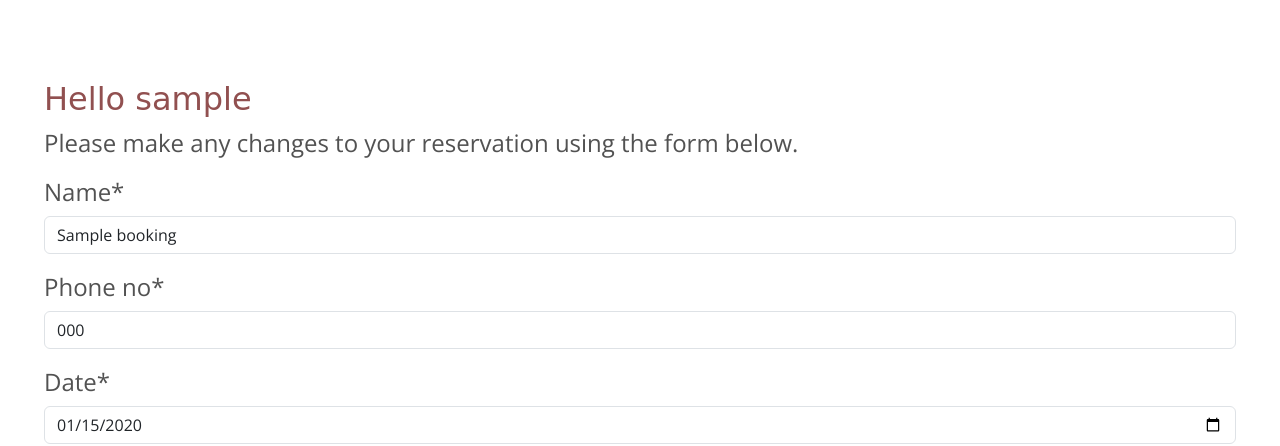
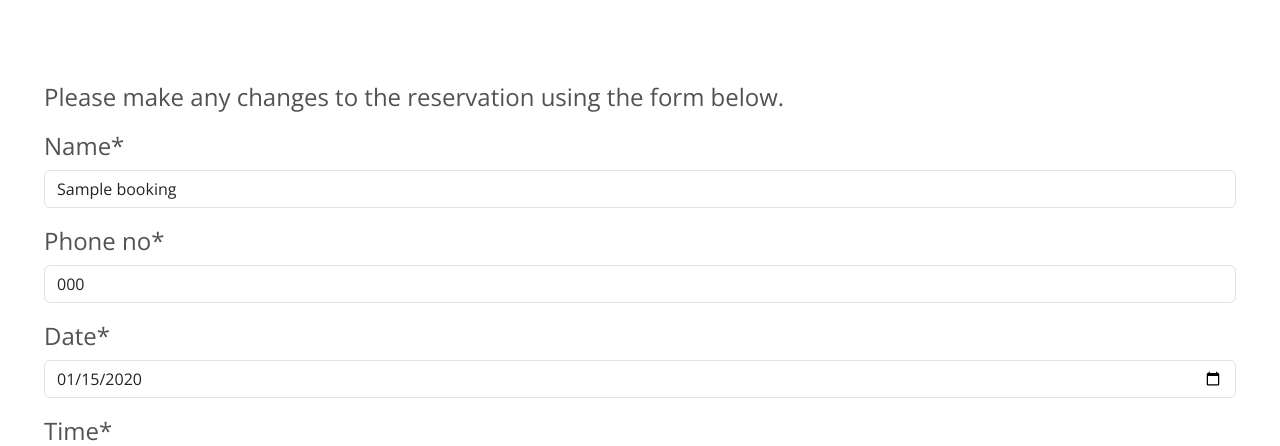
Before and after one commit to MichelleBritton/pasture, a Django app: page /edit/1 in a window 1280 px wide. Shown: the part 400-846 px from the top of the page. Run offline with Django 3.2, Linux system fonts and the light colour scheme; a user stored in the database is signed in; tables that the repository leaves empty hold one stand-in row (values such as "Sample post"); some libraries are stand-ins or nearby versions; some web fonts are replaced.

Commit message:
Remove username

```diff
--- a/templates/edit_booking.html
+++ b/templates/edit_booking.html
@@ -15,8 +15,7 @@
     <section class="text-area profile">
         {% if user.is_authenticated %}
         <div class="container-fluid">
-            <h2 class="red">Hello {{ user.username }}</h2>
-            <p>Please make any changes to your reservation using the form below.</p>
+            <p>Please make any changes to the reservation using the form below.</p>
                 <!-- Booking Form-->
                 <form method="post">
                     {{ form | crispy }}
```
